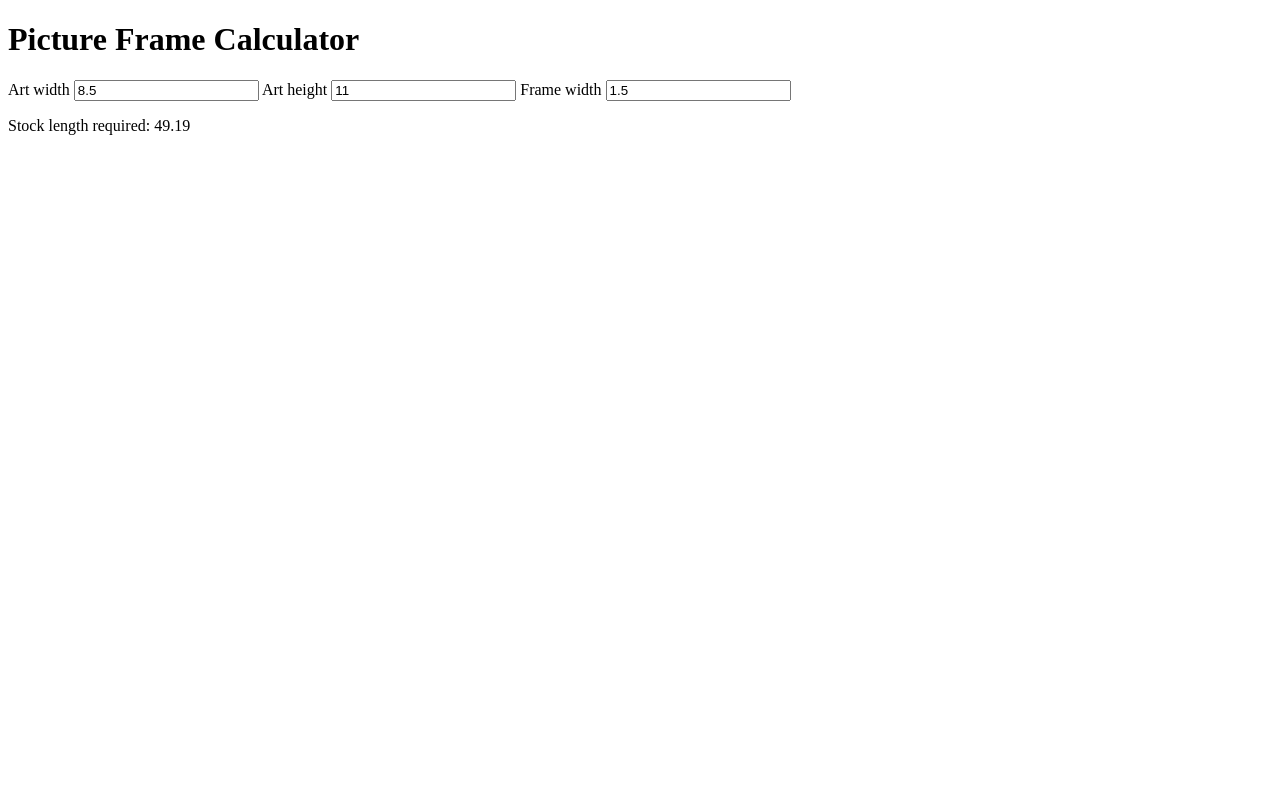
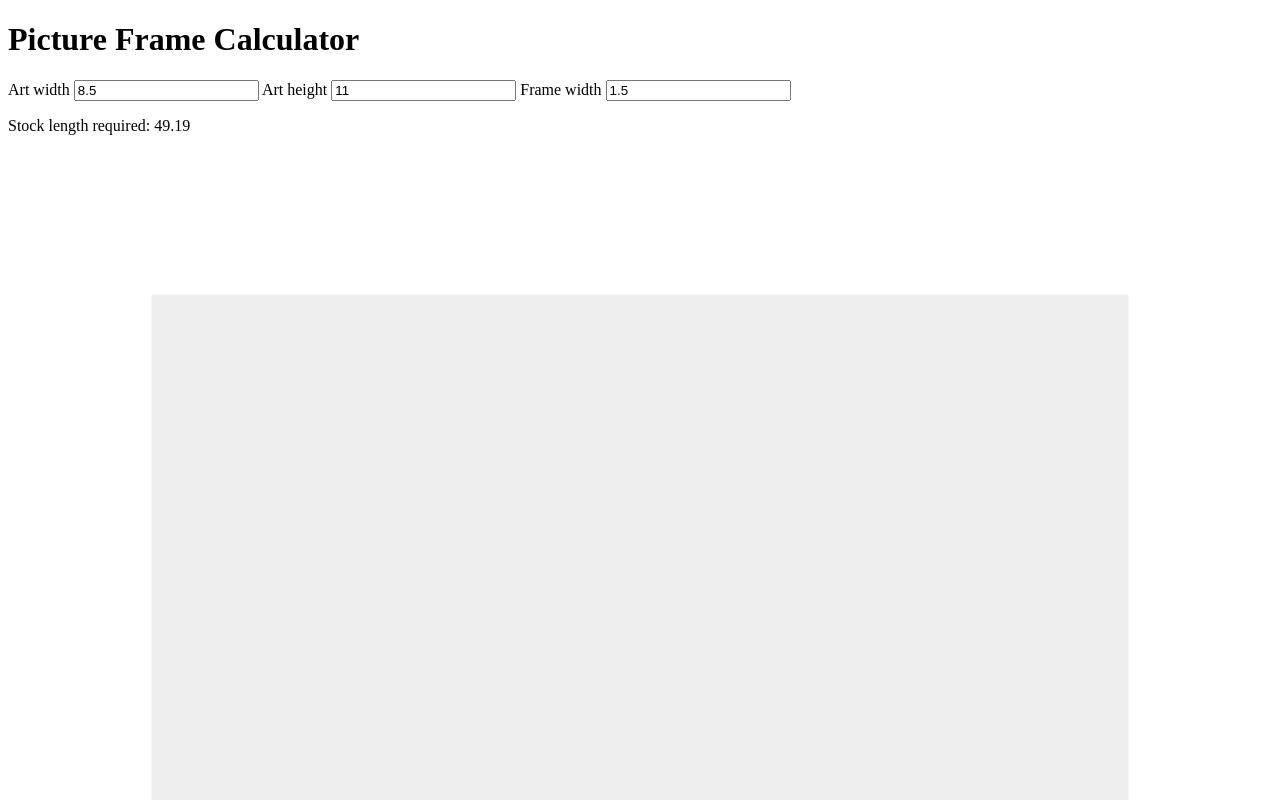
Before and after one commit to twm/halo, a SvelteKit app: page / in a window 1280 px wide. Shown: the top 800 px of the page. Built offline with nearby package versions, Linux system fonts and the light colour scheme.

Commit message:
Start visualizing the frame

```diff
--- /dev/null
+++ b/src/lib/Frame.svelte
@@ -0,0 +1,13 @@
+<script>
+    import { artX, artY, frameX, frameY, frameWidth, rabbetWidth } from "$lib/stores"
+</script>
+
+<svg viewBox={`0 0 ${$frameX} ${$frameY}`}>
+    <rect
+        x={$frameWidth - $rabbetWidth}
+        y={$frameWidth - $rabbetWidth}
+        width={$artX}
+        height={$artY}
+        fill="#eee"
+    />
+</svg>
--- a/src/routes/+page.svelte
+++ b/src/routes/+page.svelte
@@ -1,5 +1,6 @@
 <script>
     import { artX, artY, frameWidth, stockLength } from "$lib/stores"
+    import Frame from "$lib/Frame.svelte"
 </script>
 
 <h1>Picture Frame Calculator</h1>
@@ -21,3 +22,5 @@
 </form>
 
 <p>Stock length required: {$stockLength.toFixed(2)}</p>
+
+<Frame />
```
